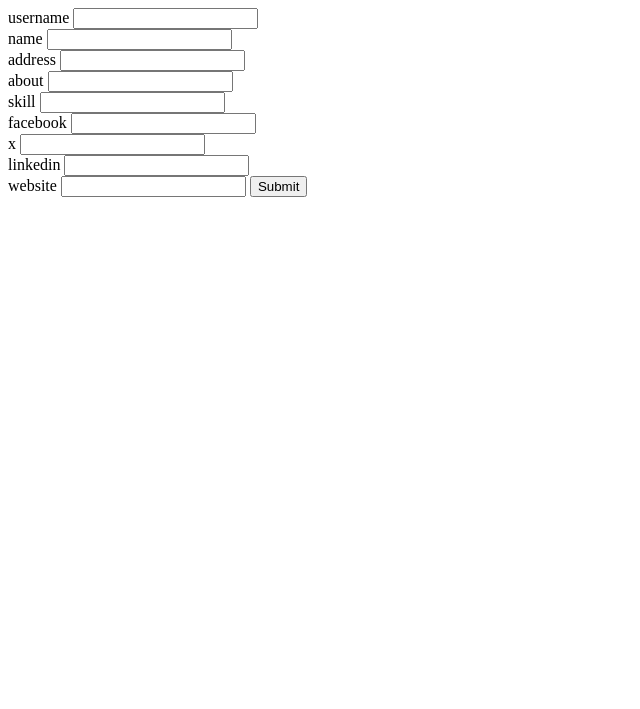
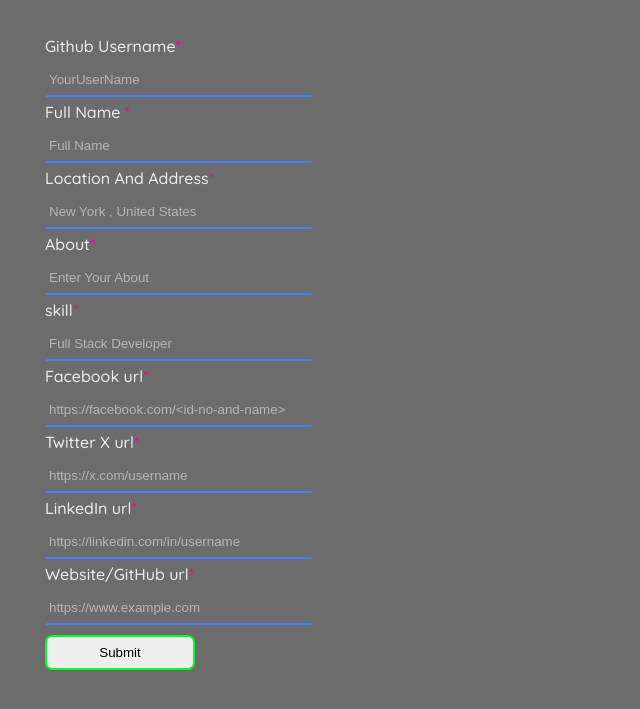
Before and after one commit to nahidhk/developer-Find, a PHP site: page /aduser/index.html in a window 1280 px wide. Shown: the top 709 px of the page, without its empty margins (0-640 px from the left). Run offline with PHP 8.4, Linux system fonts and the light colour scheme.

Commit message:
new update

```diff
--- a/CSS/style.css
+++ b/CSS/style.css
@@ -76,6 +76,68 @@ background-image: linear-gradient(700deg,#FC18CC,#4680ff);
   padding-right: 50px;
 border-radius: 5px;
 }
+.nav{
+  right: 0;
+ position: fixed;
+  float: right;
+  height: 100vh;
+  background-color: #323232;
+  border-radius: 0 0 20px 20px;
+}
+.foru img{
+  height: 80px;
+  float: left;
+}
+.foru .mt{
+  font-size: 30px;
+}
+.btn{
+  height: 40px;
+  width: 300px;
+  border-radius: 10px;
+  font-family: site-font;
+  border: 1px dotted #4680ff;
+  background-color: #32323200;
+  color: white;
+  cursor: pointer;
+}
+.element{
+
+}
+.element input,label ,.log-btn{
+  margin: 5px;
+
+}
+.element input{
+  height: 30px;
+  width: 260px;
+  background-color: #37929D00;
+  border-bottom: 2px solid #4680FF;
+  outline-color: none;
+  outline: none;
+  color: #ffff;
+    border-top: 2px solid #4680FF00;
+    border-left: 2px solid #4680FF00;
+    border-right: 2px solid #4680FF00;
+
+}
+.element input::placeholder{
+  color: white;
+  opacity: 0.5;
+}
+.element input:focus{
+  border-bottom: 2px solid white;
+}
+.log-btn{
+  height: 35px;
+  width: 150px;
+  border: 2px solid #00FF25;
+  border-radius: 7px;
+}
+.log-btn:active{
+  background-color: #585858;
+}
+n{color: #FF0098}
 /*====== css mobile design ========*/
 
 
@@ -84,7 +146,14 @@ border-radius: 5px;
   width: 90%;
   margin: 16px;
 }
-
+.nav {
+  right: none;
+  position: relative;
+  float: none;
+  height: 200px;
+  background-color: #323232;
+  border-radius: 0 0 20px 20px;
+}
 
 
 }
--- a/aduser/index.html
+++ b/aduser/index.html
@@ -2,40 +2,76 @@
 <html>
 
 <head>
+  <link rel="stylesheet" href="/css/style.css">
+  <link rel="shortcut icon" type="image/x-icon" href="/logo/favicon.png">
+
   <meta charset="UTF-8">
   <meta name="viewport" content="width=device-width, initial-scale=1">
   <title>add user</title>
 </head>
 
 <body>
-<form action="/php/developerdata.php" method="post">
-  <label for="username">username</label>
-  <input type="text/submit/hidden/button" name="username" id="username" value="" /><br>
-  <label for="name">name</label>
-  <input type="text/submit/hidden/button" name="name" id="name" value="" /><br>
-  <label for="address">address</label>
-  <input type="text/submit/hidden/button" name="address" id="address" value="" /><br>
-<label for="about">about</label>
-<input type="text/submit/hidden/button" name="about" id="about" value="" />
+
 <br>
-<label for="skill">skill</label>
-<input type="text/submit/hidden/button" name="skill" id="skill" value="" /><br>
-<label for="facebook">facebook</label>
-<input type="text/submit/hidden/button" name="facebook" id="facebook" value="" /><br>
-<label for="x">x</label>
-<input type="text/submit/hidden/button" name="x" id="x" value="" />
-<br>
-<label for="linkedin">linkedin</label>
-<input type="text/submit/hidden/button" name="linkedin" id="linkedin" value="" />
-<br>
-<label for="website">website</label>
-<input type="text/submit/hidden/button" name="website" id="website" value="" />
+  <form onsubmit="callmySteoge()" action="/php/developerdata.php" method="post">
+    <div class="element">
+     <blockquote>
 
-  <button type="submit">
-    Submit
-  </button>
 
-</form>
+    <label for="username">Github Username<n>*</n> </label>
+    <br>
+
+   <input placeholder="YourUserName" type="text" name="username" id="username" value="" required/>
+    <br>
+    <label for="name">Full Name <n>*</n></label><br>
+
+    <input placeholder="Full Name " type="text" name="name" id="fullname" value=""  required/><br>
+
+    <label for="address">Location And Address<n>*</n></label><br>
+
+    <input placeholder="New York , United States" type="text" name="address" id="address" value="" required/><br>
+    <label for="about">About<n>*</n></label><br>
+
+    <input placeholder="Enter Your About" type="text" name="about" id="about" value="" required/>
+    <br>
+
+    <label for="skill">skill<n>*</n></label><br>
+
+    <input placeholder="Full Stack Developer" type="text/submit/hidden/button" name="skill" id="skill" value="" required/><br>
+
+    <label for="facebook">Facebook url<n>*</n></label><br>
+
+    <input placeholder="https://facebook.com/<id-no-and-name>" type="url" name="facebook" id="facebook" value="" required/><br>
+
+    <label for="x">Twitter X url<n>*</n></label><br>
+
+    <input placeholder="https://x.com/username" type="url" name="x" id="x" value="" required/>
+    <br>
+
+    <label for="linkedin">LinkedIn url<n>*</n></label><br>
+
+    <input placeholder="https://linkedin.com/in/username" type="url" name="linkedin" id="linkedin" value="" required/>
+    <br>
+
+    <label for="website">Website/GitHub url<n>*</n></label><br>
+
+    <input placeholder="https://www.example.com" type="url" name="website" id="website" value="" required/>
+    <br>
+
+    <button class="log-btn" type="submit">
+      Submit
+    </button>
+         </blockquote>
+
+    </div>
+
+  </form>
+
+
+    <!--Tab to edit-->
+    <script src="user.js">
+
+    </script>
 </body>
 
 </html>
--- /dev/null
+++ b/aduser/user.js
@@ -0,0 +1,78 @@
+console.log("hello Word");
+// GitHub user name
+var username = document.getElementById("username");
+var fullname = document.getElementById("fullname");
+var address = document.getElementById("address");
+var about = document.getElementById("about");
+var skill = document.getElementById("skill");
+var facebook = document.getElementById("facebook");
+var twitter = document.getElementById("x");
+var linkedin = document.getElementById("linkedin");
+var web = document.getElementById("website");
+
+function callmySteoge() {
+  var value1 = username.value;
+  var value2 = fullname.value;
+  var value3 = address.value;
+  var value4 = about.value;
+  var value5 = skill.value;
+  var value6 = facebook.value;
+  var value7 = twitter.value;
+  var value8 = linkedin.value;
+  var value9 = web.value;
+  /// set Have a Local store
+
+  localStorage.setItem('username', value1);
+
+  localStorage.setItem('name', value2);
+
+  localStorage.setItem('address', value3);
+
+  localStorage.setItem('about', value4);
+
+  localStorage.setItem('skill', value5);
+
+  localStorage.setItem('facebook', value6);
+
+  localStorage.setItem('twitter', value7);
+
+  localStorage.setItem('linkedin', value8);
+
+  localStorage.setItem('website', value9);
+
+
+}
+duset();
+
+function duset() {
+  var data1 = localStorage.getItem('username');
+  var data2 = localStorage.getItem('name');
+  var data3 = localStorage.getItem('address');
+  var data4 = localStorage.getItem('about');
+  var data5 = localStorage.getItem('skill');
+  var data6 = localStorage.getItem('facebook');
+  var data7 = localStorage.getItem('twitter');
+  var data8 = localStorage.getItem('linkedin');
+  var data9 = localStorage.getItem('website');
+
+
+// data updone
+
+
+
+username.value=data1;
+fullname.value=data2;
+address.value=data3;
+about.value=data4;
+skill.value=data5;
+facebook.value=data6;
+twitter.value=data7;
+linkedin.value=data8;
+web.value=data9;
+
+
+
+
+
+
+}
--- a/javascript/app.js
+++ b/javascript/app.js
@@ -61,3 +61,7 @@ async function displayData() {
 displayData();
 //
 //
+
+function windocall(){
+  window.location.href="aduser"
+}
--- /dev/null
+++ b/php/userdata.json
@@ -0,0 +1 @@
+[{"username":"nahidhk","name":"NAHID HK","address":"Ataikula pabna","skill":"Website developer","about":"Hello I&#039;m nahidhk","facebook":"Facebook","x":"X","linkedin":"I","website":"https:\/\/nahidhk.info"},{"username":"HIMELha","name":"HIMELha","address":"Ataikula pabna","skill":"Kfkfpfpfp","about":"Jririri","facebook":"Ktktotl","x":"Lrptptl","linkedin":"Ltptptk","website":"Ltptptky"}]
```
Also changed, not shown: index.html (+9 -2 lines), logo/favicon.png (added), logo/logo.png (added).
